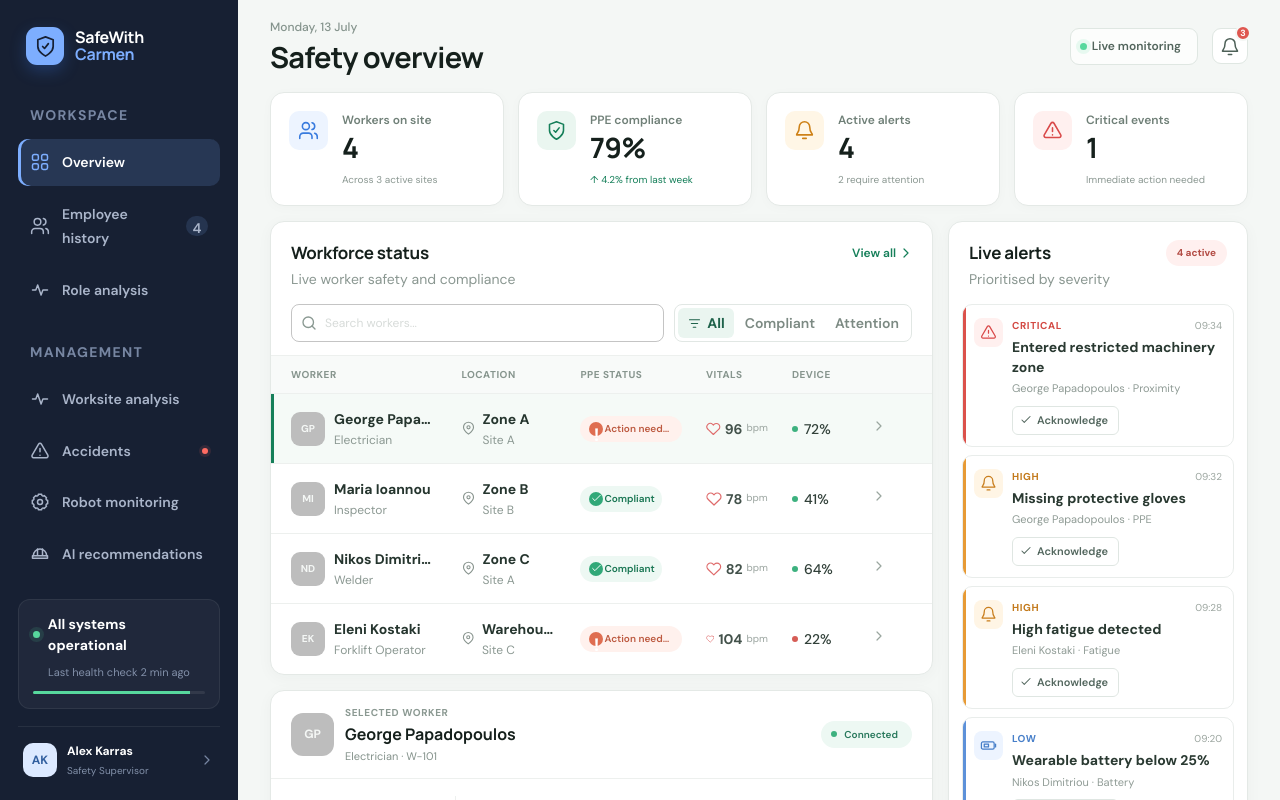
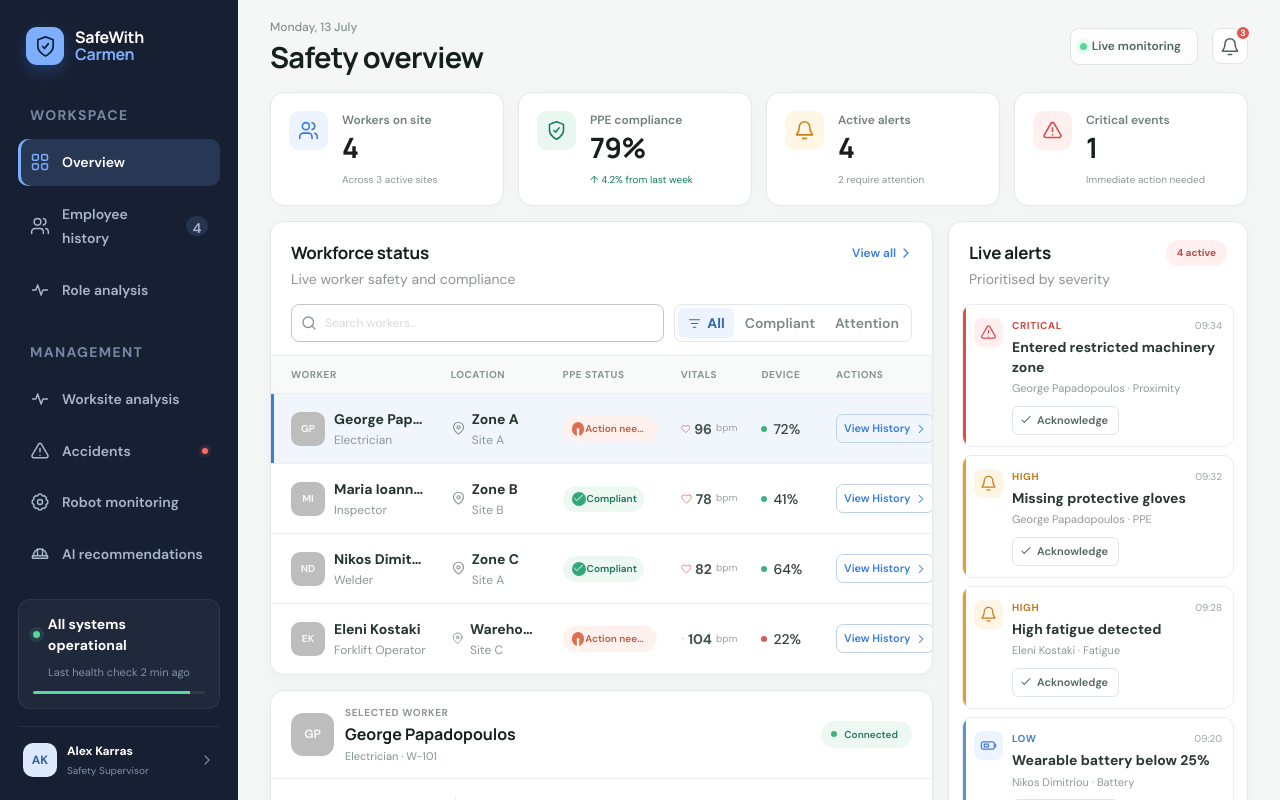
Before and after one commit to jroug/operations-dashboard, a React (Vite) app: page / in a window 1280 px wide. Shown: the top 800 px of the page. Built offline with nearby package versions, Linux system fonts and the light colour scheme.

Commit message:
Improve dashboard color consistency

```diff
--- a/src/components/dashboard/WorkforceTable.tsx
+++ b/src/components/dashboard/WorkforceTable.tsx
@@ -1,3 +1,4 @@
+import type { MouseEvent } from "react";
 import {
   Button,
   Chip,
@@ -27,9 +28,15 @@ interface WorkforceTableProps {
   onQueryChange: (query: string) => void;
   onStatusChange: (status: WorkforceStatusFilter) => void;
   onWorkerSelect: (workerId: string) => void;
+  onViewHistory: (workerId: string) => void;
 }
 
-export default function WorkforceTable({ workers, selectedWorkerId, query, status, onQueryChange, onStatusChange, onWorkerSelect }: WorkforceTableProps) {
+export default function WorkforceTable({ workers, selectedWorkerId, query, status, onQueryChange, onStatusChange, onWorkerSelect, onViewHistory }: WorkforceTableProps) {
+  const handleViewHistory = (event: MouseEvent<HTMLButtonElement>, workerId: string) => {
+    event.stopPropagation();
+    onViewHistory(workerId);
+  };
+
   return (
     <Paper component="article" className="panel workforce-panel" elevation={0}>
       <div className="panel-header"><div><h2>Workforce status</h2><p>Live worker safety and compliance</p></div><Button className="text-button" endIcon={<Icon name="chevron" size={16} />}>View all</Button></div>
@@ -41,14 +48,14 @@ export default function WorkforceTable({ workers, selectedWorkerId, query, statu
       </div>
       <TableContainer className="worker-table-wrap">
         <Table className="worker-table">
-          <TableHead><TableRow><TableCell>Worker</TableCell><TableCell>Location</TableCell><TableCell>PPE status</TableCell><TableCell>Vitals</TableCell><TableCell>Device</TableCell><TableCell /></TableRow></TableHead>
+          <TableHead><TableRow><TableCell>Worker</TableCell><TableCell>Location</TableCell><TableCell>PPE status</TableCell><TableCell>Vitals</TableCell><TableCell>Device</TableCell><TableCell>Actions</TableCell></TableRow></TableHead>
           <TableBody>{workers.map((worker) => <TableRow hover key={worker.id} selected={selectedWorkerId === worker.id} className={selectedWorkerId === worker.id ? "selected" : ""} onClick={() => onWorkerSelect(worker.id)}>
             <TableCell><div className="worker-identity"><WorkerAvatar worker={worker} /><span><strong>{worker.name}</strong><small>{worker.role}</small></span></div></TableCell>
             <TableCell><div className="location-cell"><Icon name="location" size={15} /><span><strong>{worker.zone}</strong><small>{worker.site}</small></span></div></TableCell>
             <TableCell><Chip className={`status-badge ${worker.compliant ? "ok" : "warning"}`} size="small" icon={<span>{worker.compliant ? <Icon name="check" size={13} /> : "!"}</span>} label={worker.compliant ? "Compliant" : "Action needed"} /></TableCell>
             <TableCell><div className="vitals"><Icon name="heart" size={16} /><strong>{worker.heartRate}</strong><small>bpm</small></div></TableCell>
             <TableCell><div className={`device-status ${worker.connected ? "online" : "offline"}`}><span /><strong>{worker.battery}%</strong></div></TableCell>
-            <TableCell><Icon name="chevron" size={16} /></TableCell>
+            <TableCell><Button className="history-action-button" size="small" variant="outlined" endIcon={<Icon name="chevron" size={14} />} onClick={(event) => handleViewHistory(event, worker.id)}>View History</Button></TableCell>
           </TableRow>)}</TableBody>
         </Table>
         {workers.length === 0 && <div className="empty-state">No workers match these filters.</div>}
--- a/src/index.css
+++ b/src/index.css
@@ -17,6 +17,7 @@
   --amber: #ce8117;
   --amber-soft: #fff6e6;
   --blue: #397bde;
+  --blue-dark: #2f67b5;
   --blue-soft: #edf4ff;
 }
 
@@ -67,7 +68,7 @@ h1 { margin: 0; font-size: 29px; line-height: 1.2; letter-spacing: -.7px; }
 .live-status.MuiChip-root { display: flex; align-items: center; height: 37px; padding: 0 5px; border: 1px solid #dfe7e2; background: rgba(255,255,255,.72); border-radius: 9px; color: #52655c; font-size: 12px; font-weight: 600; }
 .live-status .MuiChip-icon { margin-left: 6px; }
 .icon-button.MuiIconButton-root { position: relative; width: 36px; height: 36px; display: grid; place-items: center; border: 1px solid #dfe7e2; background: white; color: #4e6158; border-radius: 9px; }
-.icon-button.MuiIconButton-root:hover { color: var(--green); background: var(--green-soft); border-color: #b9d9ca; }
+.icon-button.MuiIconButton-root:hover { color: var(--blue); background: var(--blue-soft); border-color: #bfd2ee; }
 .bell-badge { position: absolute; top: -4px; right: -4px; width: 16px; height: 16px; display: grid; place-items: center; border: 2px solid #f4f7f5; border-radius: 50%; color: white; background: #df5750; font-size: 9px; font-weight: 700; }
 .mobile-profile { display: none; }
 
@@ -90,21 +91,21 @@ h1 { margin: 0; font-size: 29px; line-height: 1.2; letter-spacing: -.7px; }
 .panel-header { min-height: 70px; padding: 18px 20px 14px; display: flex; align-items: flex-start; justify-content: space-between; }
 .panel-header h2 { margin: 0; font-size: 17px; letter-spacing: -.25px; }
 .panel-header p { margin: 4px 0 0; color: #8a9791; font-size: 14px; }
-.text-button.MuiButton-root { min-width: 0; padding: 3px 2px; color: var(--green); font-size: 12px; font-weight: 600; }
+.text-button.MuiButton-root { min-width: 0; padding: 3px 2px; color: var(--blue); font-size: 12px; font-weight: 600; }
 .text-button .MuiButton-endIcon, .panel-footer-button .MuiButton-endIcon { margin-left: 2px; }
 .table-toolbar { padding: 0 20px 13px; display: flex; align-items: center; gap: 10px; }
 .search-field.MuiTextField-root { flex: 1; }
 .search-field .MuiOutlinedInput-root { height: 38px; padding-left: 9px; color: var(--ink); background: white; border-radius: 8px; font-size: 12px; }
 .search-field .MuiOutlinedInput-root:hover .MuiOutlinedInput-notchedOutline { border-color: #b7c9c0; }
-.search-field .MuiOutlinedInput-root.Mui-focused { box-shadow: 0 0 0 3px rgba(21,127,89,.08); }
-.search-field .MuiOutlinedInput-root.Mui-focused .MuiOutlinedInput-notchedOutline { border-width: 1px; border-color: #86bca5; }
+.search-field .MuiOutlinedInput-root.Mui-focused { box-shadow: 0 0 0 3px rgba(57,123,222,.1); }
+.search-field .MuiOutlinedInput-root.Mui-focused .MuiOutlinedInput-notchedOutline { border-width: 1px; border-color: #7fa5dc; }
 .search-field .MuiInputAdornment-root { margin-right: 7px; color: #8a9992; }
 .search-field input { width: 100%; padding: 0; border: 0; outline: 0; color: var(--ink); background: transparent; font-size: 12px; }
 .search-field input::placeholder { color: #a0aaa5; }
 .status-filter.MuiToggleButtonGroup-root { min-height: 38px; padding: 3px; display: flex; align-items: center; gap: 2px; border: 1px solid #e1e7e4; border-radius: 8px; color: #84938c; }
 .status-filter .MuiToggleButton-root { height: 30px; padding: 0 9px; display: flex; gap: 5px; border: 0; background: transparent; color: #7c8a83; border-radius: 6px !important; font-size: 14px; text-transform: none; }
-.status-filter .MuiToggleButton-root.Mui-selected { color: #1e624a; background: #eaf5f0; font-weight: 700; }
-.status-filter .MuiToggleButton-root.Mui-selected:hover { background: #dfefe7; }
+.status-filter .MuiToggleButton-root.Mui-selected { color: var(--blue-dark); background: var(--blue-soft); font-weight: 700; }
+.status-filter .MuiToggleButton-root.Mui-selected:hover { background: #e1ecfb; }
 .worker-table-wrap { overflow-x: auto; }
 .worker-table { width: 100%; border-collapse: collapse; table-layout: fixed; }
 .worker-table .MuiTableCell-head { height: 38px; padding: 0 12px; color: #87958e; background: #f8faf9; border-top: 1px solid #edf0ee; border-bottom: 1px solid #edf0ee; font-size: 10px; font-weight: 700; text-align: left; text-transform: uppercase; letter-spacing: .5px; }
@@ -113,12 +114,12 @@ h1 { margin: 0; font-size: 29px; line-height: 1.2; letter-spacing: -.7px; }
 .worker-table th:nth-child(3) { width: 19%; }
 .worker-table th:nth-child(4) { width: 13%; }
 .worker-table th:nth-child(5) { width: 12%; }
-.worker-table th:last-child { width: 25px; }
+.worker-table th:last-child { width: 108px; }
 .worker-table .MuiTableCell-body { height: 70px; padding: 0 12px; border-bottom: 1px solid #edf0ee; color: #314039; font-size: 14px; transition: background .15s ease; }
 .worker-table tbody tr { cursor: pointer; }
-.worker-table tbody tr:hover td { background: #fbfdfc; }
-.worker-table tbody tr.selected td { background: #f5faf7; }
-.worker-table tbody tr.selected td:first-child { box-shadow: inset 3px 0 var(--green); }
+.worker-table tbody tr:hover td { background: #f8fbff; }
+.worker-table tbody tr.selected td { background: #f1f6fd; }
+.worker-table tbody tr.selected td:first-child { box-shadow: inset 3px 0 var(--blue); }
 .worker-table tr:last-child td { border-bottom: 0; }
 .worker-identity, .location-cell { display: flex; align-items: center; gap: 9px; }
 .worker-identity > span:last-child, .location-cell > span { min-width: 0; display: flex; flex-direction: column; }
@@ -147,6 +148,9 @@ h1 { margin: 0; font-size: 29px; line-height: 1.2; letter-spacing: -.7px; }
 .device-status.offline span, .connection-pill.offline .MuiChip-icon { background: #d65d56; }
 .device-status strong { font-size: 14px; font-weight: 500; }
 .worker-table td:last-child { color: #9aa69f; }
+.history-action-button.MuiButton-root { min-width: 92px; height: 29px; padding: 0 7px; color: #397bde; border-color: #bfd0ea; border-radius: 7px; font-size: 11px; white-space: nowrap; }
+.history-action-button.MuiButton-root:hover { color: #2f67b5; background: #edf4ff; border-color: #8fb0dc; }
+.history-action-button .MuiButton-endIcon { margin-left: 3px; margin-right: -2px; }
 .empty-state { padding: 35px; color: #8b9992; font-size: 14px; text-align: center; }
 
 .alerts-panel { grid-column: 2; grid-row: 1 / span 2; }
@@ -172,10 +176,10 @@ h1 { margin: 0; font-size: 29px; line-height: 1.2; letter-spacing: -.7px; }
 .alert-copy strong { display: block; margin-top: 5px; color: #293931; font-size: 14px; line-height: 1.4; }
 .alert-copy p { margin: 3px 0 0; color: #8f9b95; font-size: 11px; }
 .alert-item > .MuiButton-root { min-width: 0; height: 29px; margin: 9px 0 0 38px; padding: 0 10px; border: 1px solid #dfe6e2; background: white; color: #53675e; border-radius: 6px; font-size: 11px; font-weight: 600; }
-.alert-item > .MuiButton-root:hover { color: var(--green); border-color: #a8cbbb; background: #f7fbf9; }
+.alert-item > .MuiButton-root:hover { color: var(--blue); border-color: #a8c2e5; background: var(--blue-soft); }
 .alert-item .MuiButton-startIcon { margin-right: 4px; }
-.panel-footer-button.MuiButton-root { width: 100%; height: 44px; display: flex; align-items: center; justify-content: center; gap: 4px; border: 0; border-top: 1px solid #edf0ee; border-radius: 0; color: #4c685b; background: #fbfcfc; font-size: 14px; font-weight: 600; }
-.panel-footer-button.MuiButton-root:hover { background: #f4f8f6; }
+.panel-footer-button.MuiButton-root { width: 100%; height: 44px; display: flex; align-items: center; justify-content: center; gap: 4px; border: 0; border-top: 1px solid #edf0ee; border-radius: 0; color: var(--blue); background: #fbfcfc; font-size: 14px; font-weight: 600; }
+.panel-footer-button.MuiButton-root:hover { background: var(--blue-soft); }
 .alerts-clear { padding: 35px 0 50px; display: flex; align-items: center; flex-direction: column; color: #77867f; }
 .alerts-clear > span { width: 40px; height: 40px; display: grid; place-items: center; color: var(--green); background: var(--green-soft); border-radius: 50%; }
 .alerts-clear strong { margin-top: 10px; font-size: 14px; }
--- a/src/pages/DashboardPage.tsx
+++ b/src/pages/DashboardPage.tsx
@@ -1,4 +1,5 @@
 import { useMemo, useState } from "react";
+import { useNavigate } from "react-router-dom";
 import AlertsPanel, { type DashboardAlert } from "../components/dashboard/AlertsPanel";
 import DashboardHeader from "../components/dashboard/DashboardHeader";
 import KeyMetrics from "../components/dashboard/KeyMetrics";
@@ -10,6 +11,7 @@ import { useMainLayoutContext } from "../layouts/mainLayoutContext";
 import type { Alert } from "../types";
 
 export default function DashboardPage() {
+  const navigate = useNavigate();
   const { selectedWorkerId, setSelectedWorkerId } = useMainLayoutContext();
   const [query, setQuery] = useState("");
   const [status, setStatus] = useState<WorkforceStatusFilter>("all");
@@ -54,6 +56,7 @@ export default function DashboardPage() {
         onQueryChange={setQuery}
         onStatusChange={setStatus}
         onWorkerSelect={setSelectedWorkerId}
+        onViewHistory={(workerId) => navigate(`/employee-history/${workerId}`)}
       />
       <AlertsPanel alerts={dashboardAlerts} onAcknowledge={acknowledgeAlert} />
       <WorkerDetailsPanel worker={selectedWorker} ppeItems={ppeItems} />
--- a/src/theme.ts
+++ b/src/theme.ts
@@ -3,7 +3,8 @@ import { createTheme } from "@mui/material";
 const theme = createTheme({
   palette: {
     mode: "light",
-    primary: { main: "#157f59", dark: "#0e6748", light: "#eaf6f0" },
+    primary: { main: "#397bde", dark: "#2f67b5", light: "#edf4ff" },
+    success: { main: "#157f59", dark: "#0e6748", light: "#eaf6f0" },
     error: { main: "#d94a4a" },
     warning: { main: "#ce8117" },
     background: { default: "#f4f7f5", paper: "#ffffff" },
```
